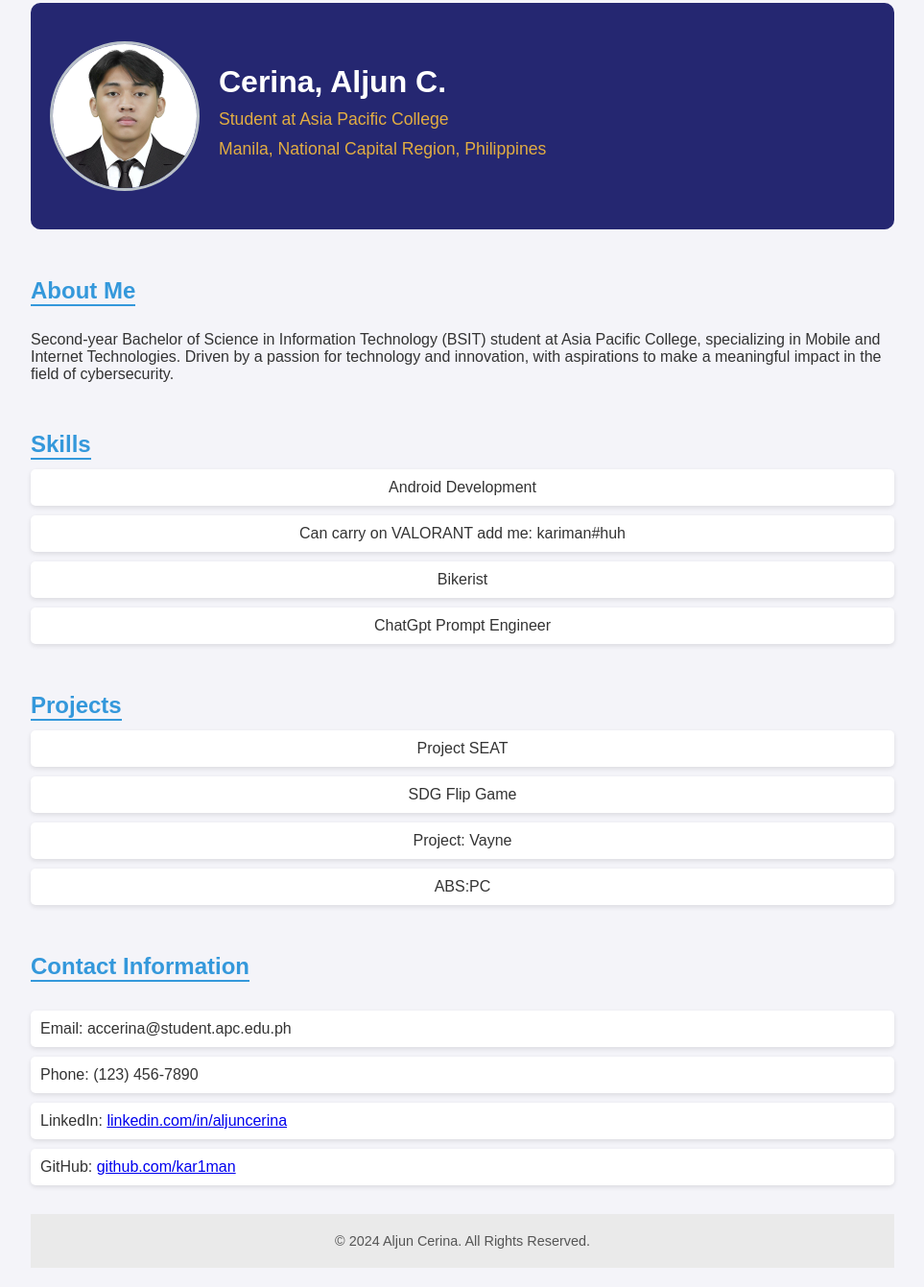
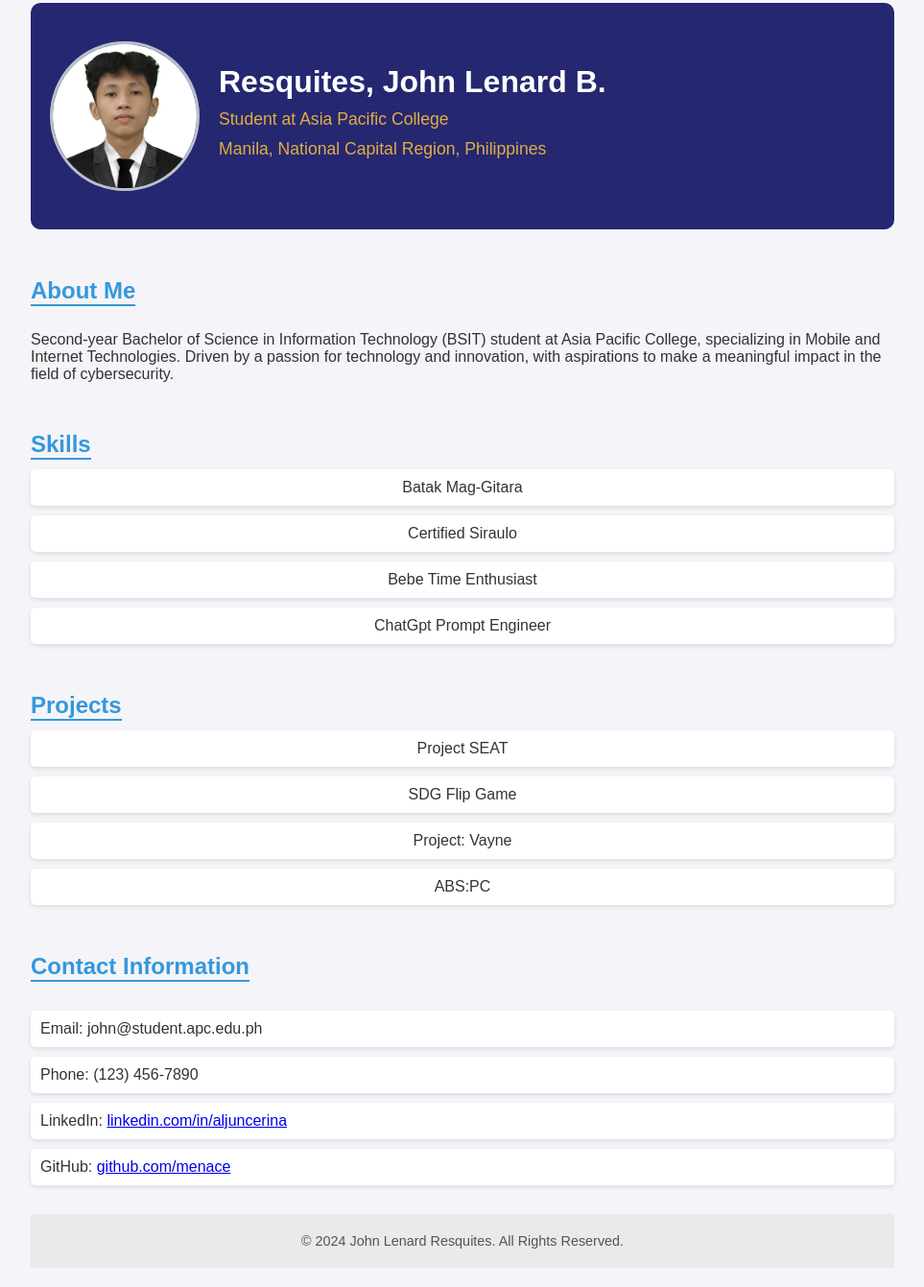
Before and after one commit to kar1man/testhtml, a plain HTML site: page about-resquites.html in a window 1280 px wide. Shown: the part 17-1358 px from the top of the page at 96% size, without its empty margins (158-1121 px from the left). Drawn offline with Linux system fonts and the light colour scheme.

Commit message:
edit about-resquites

```diff
--- a/about-resquites.html
+++ b/about-resquites.html
@@ -3,7 +3,7 @@
 <head>
     <meta charset="UTF-8">
     <meta name="viewport" content="width=device-width, initial-scale=1.0">
-    <title>Aljun Cerina</title>
+    <title>John Lenard Resquites</title>
     <style>
         body {
             font-family: Arial, sans-serif;
@@ -136,9 +136,9 @@
 <body>
     <div class="container">
         <div class="header">
-            <img src="aljun-pic.jpg" alt="Aljun's pfp">
+            <img src="lenard.jpg" alt="Aljun's pfp">
             <div class="header-content">
-                <h1>Cerina, Aljun C.</h1>
+                <h1>Resquites, John Lenard B.</h1>
                 <p>Student at Asia Pacific College</p>
                 <p class="objective">Manila, National Capital Region, Philippines</p>
             </div>
@@ -153,9 +153,9 @@
             <div class="section">
                 <h2>Skills</h2>
                 <div class="skills">
-                    <div>Android Development</div>
-                    <div>Can carry on VALORANT add me: kariman#huh</div>
-                    <div>Bikerist</div>
+                    <div>Batak Mag-Gitara</div>
+                    <div>Certified Siraulo</div>
+                    <div>Bebe Time Enthusiast</div>
                     <div>ChatGpt Prompt Engineer</div>
                 </div>
             </div>
@@ -173,16 +173,16 @@
             <div class="section">
                 <h2>Contact Information</h2>
                 <div class="contact-info">
-                    <div>Email: accerina@student.apc.edu.ph</div>
+                    <div>Email: john@student.apc.edu.ph</div>
                     <div>Phone: (123) 456-7890</div>
-                    <div>LinkedIn: <a href="https://www.linkedin.com/in/aljuncerina/" target="_blank">linkedin.com/in/aljuncerina</a></div>
-                    <div>GitHub: <a href="https://github.com/kar1man" target="_blank">github.com/kar1man</a></div>
+                    <div>LinkedIn: <a href="https://www.linkedin.com/in/john-lenard-resquites-610867288/?originalSubdomain=ph" target="_blank">linkedin.com/in/aljuncerina</a></div>
+                    <div>GitHub: <a href="https://github.com/menace" target="_blank">github.com/menace</a></div>
                 </div>
             </div>
         </div>
 
         <div class="footer">
-            &copy; 2024 Aljun Cerina. All Rights Reserved.
+            &copy; 2024 John Lenard Resquites. All Rights Reserved.
         </div>
     </div>
 </body>
```
Also changed, not shown: lenard.jpg (added).
